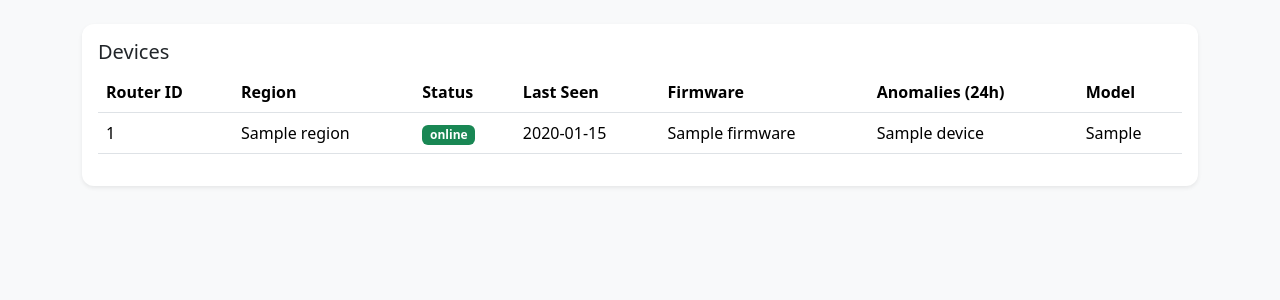
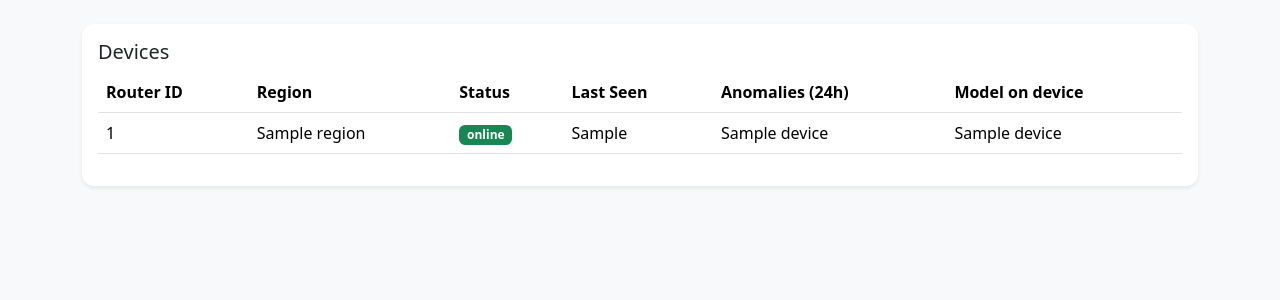
Before and after one commit to lxrdandre/AI-enhanced-Cybersecurity, a Flask app: template fedlearning/isp_web_app/templates/devices.html in a window 1280 px wide. Shown: the part 56-356 px from the top of the page. Run offline with Flask 3, Linux system fonts and the light colour scheme; the template is opened without the code that fills it: most values are stand-ins (such as "Sample title", 1, 10 or a date in 2020).

Commit message:
Update device table headers and data fields

```diff
--- a/fedlearning/isp_web_app/templates/devices.html
+++ b/fedlearning/isp_web_app/templates/devices.html
@@ -12,9 +12,8 @@
             <th>Region</th>
             <th>Status</th>
             <th>Last Seen</th>
-            <th>Firmware</th>
             <th>Anomalies (24h)</th>
-            <th>Model</th>
+            <th>Model on device</th>
           </tr>
         </thead>
         <tbody>
@@ -27,10 +26,9 @@
                 {{ d.status }}
               </span>
             </td>
-            <td>{{ d.last_seen.strftime('%Y-%m-%d %H:%M UTC') }}</td>
-            <td>{{ d.firmware }}</td>
+            <td>{{ d.last_seen_str }}</td>
             <td>{{ d.anomalies_24h }}</td>
-            <td>{{ d.model_version }}</td>
+            <td>{{ d.model_name }}</td>
           </tr>
           {% endfor %}
         </tbody>
```
